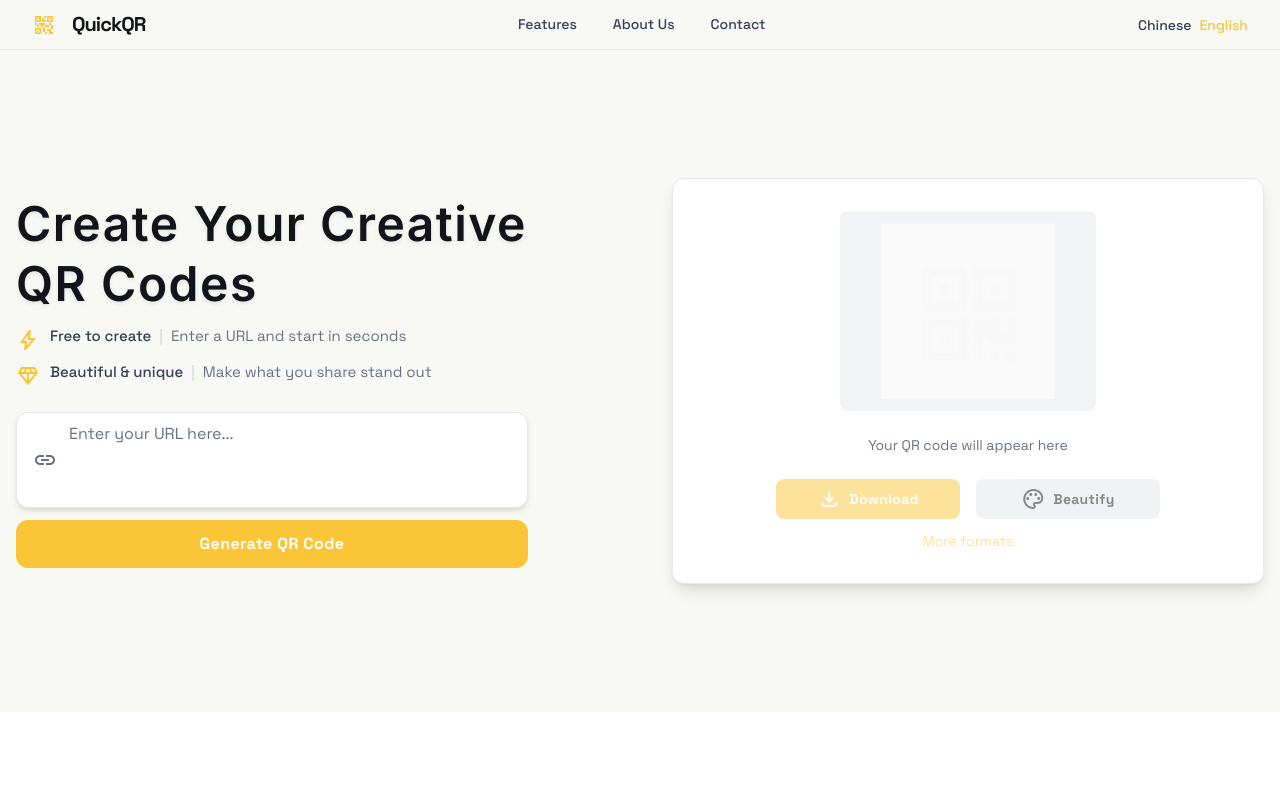
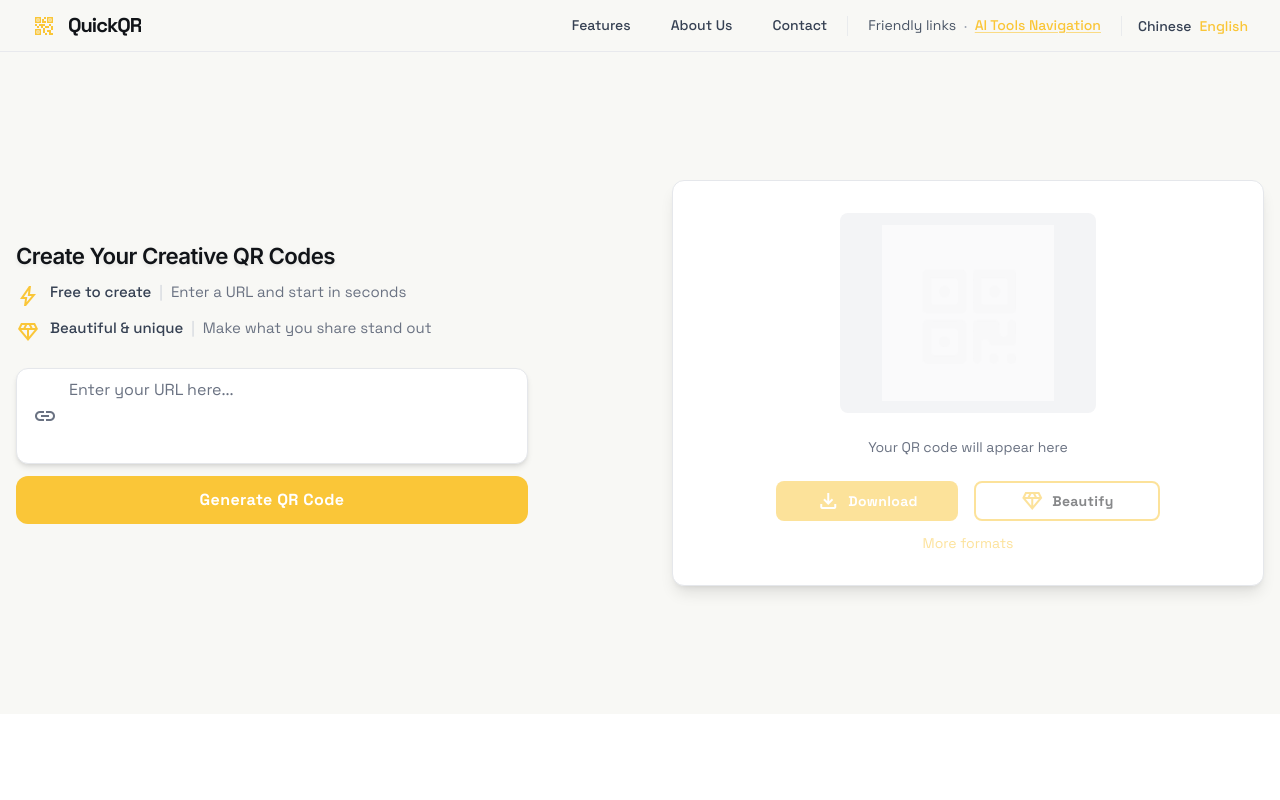
Before and after one commit to tinyshu/qrcode, a Next.js app: page /en in a window 1280 px wide. Shown: the top 800 px of the page. Built offline with nearby package versions, Linux system fonts and the light colour scheme.

Commit message:
优化布局

```diff
--- a/app/components/SiteHeader.tsx
+++ b/app/components/SiteHeader.tsx
@@ -6,8 +6,6 @@ import { usePathname, useRouter } from "next/navigation";
 
 export type SiteHeaderProps = {
   beforeLocaleSwitch?: (nextLocale: "zh" | "en") => void;
-  /** 跳转联系页前写入首页状态，避免返回时二维码丢失 */
-  beforeContactNavigation?: () => void;
 };
 
 export default function SiteHeader({ beforeLocaleSwitch }: SiteHeaderProps) {
@@ -30,14 +28,16 @@ export default function SiteHeader({ beforeLocaleSwitch }: SiteHeaderProps) {
   const home = `/${locale}`;
 
   return (
-    <header className="sticky top-0 z-50 flex items-center justify-between whitespace-nowrap border-b border-solid border-gray-200/80 bg-background-light/80 backdrop-blur-sm px-4 py-3 sm:px-6 lg:px-8">
-      <div className="flex items-center gap-4">
-        <Link href={home} className="flex items-center gap-4">
-          <span className="material-symbols-outlined text-primary text-3xl">qr_code_2</span>
-          <h2 className="text-xl font-bold leading-tight tracking-tighter">{t("header.brand")}</h2>
+    <header className="sticky top-0 z-50 flex min-h-[3.25rem] items-center justify-between gap-2 border-b border-solid border-gray-200/80 bg-background-light/80 px-3 py-2.5 backdrop-blur-sm sm:gap-3 sm:px-6 lg:px-8">
+      <div className="flex min-w-0 shrink-0 items-center">
+        <Link href={home} className="flex min-w-0 items-center gap-2 sm:gap-3">
+          <span className="material-symbols-outlined shrink-0 text-2xl text-primary sm:text-3xl">qr_code_2</span>
+          <h2 className="truncate text-lg font-bold leading-tight tracking-tighter sm:text-xl">{t("header.brand")}</h2>
         </Link>
       </div>
-      <nav className="hidden items-center gap-9 md:flex">
+
+      <div className="flex min-w-0 flex-1 items-center justify-end gap-2 sm:gap-3 md:gap-5">
+        <nav className="hidden items-center gap-6 lg:gap-9 xl:gap-10 md:flex">
           <a className="text-sm font-medium leading-normal text-gray-700 hover:text-primary" href={`${home}#features`}>
             {t("nav.features")}
           </a>
@@ -51,22 +51,39 @@ export default function SiteHeader({ beforeLocaleSwitch }: SiteHeaderProps) {
             {t("nav.contact")}
           </Link>
         </nav>
-      <div className="flex items-center gap-2">
+
+        <div className="flex min-w-0 items-center gap-1.5 sm:gap-2 md:border-l md:border-gray-200/80 md:pl-5">
+          <span className="shrink-0 text-xs leading-tight text-gray-600 md:text-sm">{t("nav.friendlyLinks")}</span>
+          <span className="shrink-0 text-xs text-gray-400 md:text-sm" aria-hidden>
+            ·
+          </span>
+          <a
+            className="shrink-0 text-xs font-medium leading-tight text-primary underline decoration-primary/60 underline-offset-2 hover:opacity-90 md:text-sm"
+            href="https://aidh.site"
+            target="_blank"
+            rel="noopener noreferrer"
+          >
+            {t("nav.linkAidh")}
+          </a>
+        </div>
+
+        <div className="flex shrink-0 items-center gap-1 border-l border-gray-200/80 pl-2 sm:gap-2 sm:pl-3 md:pl-4">
           <button
             type="button"
-          className={`text-sm font-medium ${locale === "zh" ? "text-primary" : "text-gray-700 hover:text-primary"}`}
+            className={`text-xs font-medium sm:text-sm ${locale === "zh" ? "text-primary" : "text-gray-700 hover:text-primary"}`}
             onClick={() => switchLocale("zh")}
           >
             {t("language.zh")}
           </button>
           <button
             type="button"
-          className={`text-sm font-medium ${locale === "en" ? "text-primary" : "text-gray-700 hover:text-primary"}`}
+            className={`text-xs font-medium sm:text-sm ${locale === "en" ? "text-primary" : "text-gray-700 hover:text-primary"}`}
             onClick={() => switchLocale("en")}
           >
             {t("language.en")}
           </button>
         </div>
+      </div>
     </header>
   );
 }
--- a/app/components/qr/QrCodeGenClient.tsx
+++ b/app/components/qr/QrCodeGenClient.tsx
@@ -3,7 +3,7 @@
 import Image from "next/image";
 import Link from "next/link";
 import dynamic from "next/dynamic";
-import React, { useCallback, useEffect, useRef, useState } from "react";
+import React, { useCallback, useEffect, useLayoutEffect, useRef, useState } from "react";
 import {useTranslations} from "next-intl";
 import {useLocale} from "next-intl";
 import {usePathname, useRouter} from "next/navigation";
@@ -35,6 +35,63 @@ function withAutoVersionFallback(options: QrBuildOptions): QrBuildOptions {
   };
 }
 
+const SNAPSHOT_KEY = "qrgen-i18n-snapshot";
+
+type QrPageSnapshot = {
+  inputUrl: string;
+  hasGenerated: boolean;
+  activeStyle: QrStyleState;
+  draft: QrStyleState;
+  modalOpen: boolean;
+};
+
+/** 同一份快照供 React Strict Mode 双次挂载复用（localStorage 只读一次）。 */
+let stagedQrPageSnapshot: QrPageSnapshot | null | undefined;
+
+function takeStagedQrPageSnapshot(): QrPageSnapshot | null {
+  if (stagedQrPageSnapshot !== undefined) {
+    return stagedQrPageSnapshot === null ? null : stagedQrPageSnapshot;
+  }
+  if (typeof window === "undefined") {
+    return null;
+  }
+  try {
+    const raw = localStorage.getItem(SNAPSHOT_KEY);
+    if (!raw) {
+      stagedQrPageSnapshot = null;
+      return null;
+    }
+    const parsed = JSON.parse(raw) as Partial<{
+      inputUrl: string;
+      hasGenerated: boolean;
+      activeStyle: QrStyleState;
+      draft: QrStyleState;
+      modalOpen: boolean;
+    }>;
+    localStorage.removeItem(SNAPSHOT_KEY);
+
+    const activeStyle = parsed.activeStyle
+      ? migrateQrStyleState(parsed.activeStyle as QrStyleState)
+      : { ...DEFAULT_QR_STYLE, encodedContent: "" };
+    const draft = parsed.draft
+      ? migrateQrStyleState(parsed.draft as QrStyleState)
+      : { ...DEFAULT_QR_STYLE };
+
+    const snap: QrPageSnapshot = {
+      inputUrl: typeof parsed.inputUrl === "string" ? parsed.inputUrl : "",
+      hasGenerated: typeof parsed.hasGenerated === "boolean" ? parsed.hasGenerated : false,
+      activeStyle,
+      draft,
+      modalOpen: typeof parsed.modalOpen === "boolean" ? parsed.modalOpen : false,
+    };
+    stagedQrPageSnapshot = snap;
+    return snap;
+  } catch {
+    stagedQrPageSnapshot = null;
+    return null;
+  }
+}
+
 export default function QrCodeGenClient() {
   const t = useTranslations();
   const locale = useLocale();
@@ -57,40 +114,72 @@ export default function QrCodeGenClient() {
   const mainQrContainerRef = useRef<HTMLDivElement | null>(null);
   const qrInstanceRef = useRef<QRCodeStyling | null>(null);
 
-  const snapshotKey = "qrgen-i18n-snapshot";
+  const persistRef = useRef({
+    inputUrl,
+    hasGenerated,
+    activeStyle,
+    draft,
+    modalOpen,
+  });
+  useEffect(() => {
+    persistRef.current = {
+      inputUrl,
+      hasGenerated,
+      activeStyle,
+      draft,
+      modalOpen,
+    };
+  });
+
+  const allowPersistOnUnmount = useRef(false);
+  useEffect(() => {
+    const id = requestAnimationFrame(() => {
+      allowPersistOnUnmount.current = true;
+      requestAnimationFrame(() => {
+        stagedQrPageSnapshot = undefined;
+      });
+    });
+    return () => cancelAnimationFrame(id);
+  }, []);
+
+  useEffect(() => {
+    return () => {
+      const s = persistRef.current;
+      const meaningful =
+        s.hasGenerated || Boolean(s.inputUrl.trim()) || s.modalOpen;
+      if (!allowPersistOnUnmount.current && !meaningful) return;
+      try {
+        localStorage.setItem(SNAPSHOT_KEY, JSON.stringify(s));
+      } catch {
+        // Ignore snapshot errors.
+      }
+    };
+  }, []);
+
+  useLayoutEffect(() => {
+    const snap = takeStagedQrPageSnapshot();
+    if (!snap) return;
+    setInputUrl(snap.inputUrl);
+    setHasGenerated(snap.hasGenerated);
+    setActiveStyle(snap.activeStyle);
+    setDraft(snap.draft);
+    setModalOpen(snap.modalOpen);
+    persistRef.current = {
+      inputUrl: snap.inputUrl,
+      hasGenerated: snap.hasGenerated,
+      activeStyle: snap.activeStyle,
+      draft: snap.draft,
+      modalOpen: snap.modalOpen,
+    };
+  }, []);
 
   const canDownload = hasGenerated && Boolean(activeStyle.encodedContent.trim());
   const canBeautify = canDownload;
 
-  useEffect(() => {
-    // Restore UI state when switching locales to keep the page interaction as smooth as possible.
-    try {
-      const raw = localStorage.getItem(snapshotKey);
-      if (!raw) return;
-      const parsed = JSON.parse(raw) as Partial<{
-        inputUrl: string;
-        hasGenerated: boolean;
-        activeStyle: QrStyleState;
-        draft: QrStyleState;
-        modalOpen: boolean;
-      }>;
-
-      if (typeof parsed.inputUrl === "string") setInputUrl(parsed.inputUrl);
-      if (typeof parsed.hasGenerated === "boolean") setHasGenerated(parsed.hasGenerated);
-      if (parsed.activeStyle) setActiveStyle(migrateQrStyleState(parsed.activeStyle as QrStyleState));
-      if (parsed.draft) setDraft(migrateQrStyleState(parsed.draft as QrStyleState));
-      if (typeof parsed.modalOpen === "boolean") setModalOpen(parsed.modalOpen);
-
-      localStorage.removeItem(snapshotKey);
-    } catch {
-      // Ignore restore errors.
-    }
-  }, []);
-
   const beforeLocaleSwitch = (nextLocale: "zh" | "en") => {
     try {
       localStorage.setItem(
-        snapshotKey,
+        SNAPSHOT_KEY,
         JSON.stringify({
           inputUrl,
           hasGenerated,
@@ -336,15 +425,23 @@ export default function QrCodeGenClient() {
             <div className="grid gap-12 lg:grid-cols-2 lg:gap-16">
               <div className="flex flex-col justify-center gap-6">
                 <div className="flex flex-col gap-3 text-left max-w-lg">
+                  {locale === "en" ? (
+                    <div className="@container w-full" style={{ containerType: "inline-size" }}>
+                      <h1 className="font-hero-title text-[clamp(0.9375rem,calc(100cqw_/_23),3rem)] font-semibold leading-tight tracking-tight whitespace-nowrap">
+                        <span className="text-[#111418] [text-shadow:0_2px_4px_rgba(0,0,0,0.08)]">
+                          {heroTitle}
+                        </span>
+                      </h1>
+                    </div>
+                  ) : (
                     <h1
-                    className={`font-hero-title text-3xl leading-tight [letter-spacing:1.5px] sm:text-4xl xl:text-5xl ${
-                      locale === "zh" ? "font-medium" : "font-semibold"
-                    }`}
+                      className={`font-hero-title text-3xl leading-tight [letter-spacing:1.5px] sm:text-4xl xl:text-5xl font-medium`}
                     >
                       <span className="text-[#111418] [text-shadow:0_2px_4px_rgba(0,0,0,0.08)]">
                         {heroTitle}
                       </span>
                     </h1>
+                  )}
                   <div className="flex flex-col gap-2.5 text-sm text-gray-500 md:text-[15px] md:leading-relaxed">
                     {([1, 2] as const).map((n) => (
                       <div key={n} className="flex items-start gap-2.5">
@@ -460,11 +557,13 @@ export default function QrCodeGenClient() {
                     </button>
                     <button
                       type="button"
-                      className="flex flex-1 min-w-[84px] cursor-pointer items-center justify-center gap-2 overflow-hidden rounded-lg h-10 px-4 bg-gray-200 text-[#111418] text-sm font-bold leading-normal tracking-wide hover:bg-gray-300 disabled:cursor-not-allowed disabled:opacity-50"
+                      className="flex flex-1 min-w-[84px] cursor-pointer items-center justify-center gap-2 overflow-hidden rounded-lg h-10 border-2 border-primary bg-white px-4 text-sm font-bold leading-normal tracking-wide text-[#111418] hover:bg-primary/10 disabled:cursor-not-allowed disabled:opacity-50 disabled:hover:bg-white"
                       disabled={!canBeautify}
                       onClick={handleOpenBeautify}
                     >
-                      <span className="material-symbols-outlined">palette</span>
+                      <span className="material-symbols-outlined text-primary" aria-hidden>
+                        diamond
+                      </span>
                       <span className="truncate">{t("buttons.beautify")}</span>
                     </button>
                   </div>
@@ -579,12 +678,6 @@ export default function QrCodeGenClient() {
             <Link className="text-sm font-medium text-gray-600 hover:text-primary" href={`/${locale}/contact`}>
               {t("footer.contact")}
             </Link>
-            <a className="text-sm font-medium text-gray-600 hover:text-primary" href="#">
-              {t("footer.privacy")}
-            </a>
-            <a className="text-sm font-medium text-gray-600 hover:text-primary" href="#">
-              {t("footer.terms")}
-            </a>
           </div>
           <div className="flex items-center justify-center gap-4 mt-2">
             <button
--- a/messages/en.json
+++ b/messages/en.json
@@ -2,7 +2,9 @@
   "nav": {
     "features": "Features",
     "about": "About Us",
-    "contact": "Contact"
+    "contact": "Contact",
+    "friendlyLinks": "Friendly links",
+    "linkAidh": "AI Tools Navigation"
   },
   "header": {
     "brand": "QuickQR"
@@ -89,9 +91,7 @@
   "footer": {
     "copyright": "© 2024 QuickQR. All Rights Reserved.",
     "about": "About Us",
-    "contact": "Contact",
-    "privacy": "Privacy Policy",
-    "terms": "Terms of Service"
+    "contact": "Contact"
   },
   "modal": {
     "ariaLabel": "QR Code Style Editor",
```
Also changed, not shown: messages/zh.json (+4 -4 lines), public/logo-library/ai_dh.png (added). Lines whose indentation alone changed are shown as unchanged.
